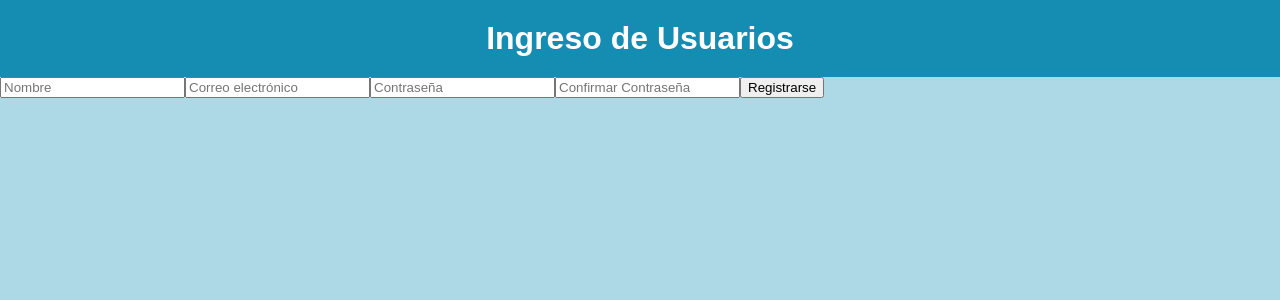
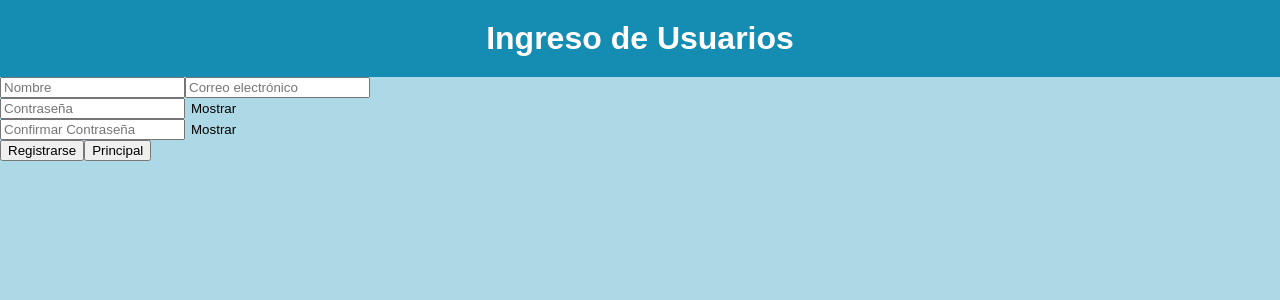
Before and after one commit to Kdnastone/loginuserapp, a React (Vite) app: page /register in a window 1280 px wide. Shown: the top 300 px of the page. Built offline with nearby package versions, Linux system fonts and the light colour scheme.

Commit message:
fix: update password visibility toggle logic and improve button alignment

```diff
--- a/src/pages/Login.jsx
+++ b/src/pages/Login.jsx
@@ -1,111 +1,118 @@
 // Importar los hooks necesarios de React
-import { useState, useEffect } from "react";
+import { useState } from "react";
 
-// Importar este hook de react-router-dom que permite navegar entre las diferentes rutas de la aplicación.
-import { useNavigate, Link} from "react-router-dom";
+// Importar el hook de react-router-dom para la navegación
+import { useNavigate, Link } from "react-router-dom";
 
-// Importar el hook useDispatch que permite acceder a la función dispatch de Redux, que se utiliza para enviar acciones al stoer.
+// Importar el hook useDispatch para acceder a Redux
 import { useDispatch } from "react-redux";
 
-// Importar las funciones del loginSlice para autenticación.
-import {
-  loginRequest,
-  loginSuccess,
-  loginFailure
-} from "../redux/loginSlice";
+// Importar las funciones del loginSlice para el manejo de autenticación
+import { loginRequest, loginSuccess, loginFailure } from "../redux/loginSlice";
 
 function Login() {
   // Hook para acceder al dispatch de Redux
   const dispatch = useDispatch();
-  // Hook para navegar entre rutas
+  // Hook para navegar entre rutas de la aplicación
   const navigate = useNavigate();
 
   // Estado para almacenar el correo y la contraseña ingresados por el usuario
   const [email, setEmail] = useState("");
   const [password, setPassword] = useState("");
+  const [showPassword, setShowPassword] = useState(false);
 
-  // Estado para almacenar mensajes de error posibles en el formulario
+  // Estado para almacenar mensajes de error en el formulario
   const [error, setError] = useState("");
-
-  // useEffect para almacenar los datos en sessionStorage
-  useEffect(() => {
-    sessionStorage.setItem("email", email);
-    sessionStorage.setItem("password", password);
-  }, [email, password]);
 
   // Función para manejar el envío del formulario
   const handleSubmit = async (e) => {
     // Previene la recarga de la página al enviar el formulario
     e.preventDefault();
 
-    // Verificación básica de que el e-mail contenga '@' y '.com'
-    if (!email.includes("@") || !email.includes(".com")) {
-      // Mensaje de error si el e-mail es inválido
-      alert("Por favor, ingresa un correo electrónico válido.");
-      // Detiene la ejecución de la función si el e-mail es inválido
+    // Validación básica para comprobar que los campos no estén vacíos
+    if (!email || !password) {
+      alert("Por favor, completa todos los campos.");
+      // Termina la ejecución si hay campos vacíos
       return;
     }
 
+    // Restablecer el mensaje de error antes de la validación
     setError("");
 
+    // Recuperar datos del sessionStorage para la verificación
+    const storedEmail = sessionStorage.getItem("email");
+    const storedPassword = sessionStorage.getItem("password");
+
+    // Iniciar el proceso de inicio de sesión
     dispatch(loginRequest());
 
-    try {
-      // Registro exitoso
+    // Verificar si los datos ingresados coinciden con los almacenados
+    if (email === storedEmail && password === storedPassword) {
+      // Marcar el inicio de sesión como eixtoso
       dispatch(loginSuccess({ email, password }));
-      // Redirigir al login
+      // Mostrar un mensaje de éxito
+      alert("¡Inicio de sesión exitoso!");
+      // Redirigir al usuario a la página principal
       navigate("/home");
-    } catch (err) {
-      dispatch(loginFailure(err.message));
-      // Mostrar mensaje de error
-      setError(err.message);
-    } finally {
-      // Desactivar el estado de carga
-      setLoading(false);
+    } else {
+      // Si las credenciales no coinciden, establecer el mensaje de error
+      setError("Credenciales incorrectas.");
+      // Marcar el inicio de sesión como fallido
+      dispatch(loginFailure("Credenciales incorrectas."));
     }
   };
 
-
   return (
     <form onSubmit={handleSubmit}>
-      {/* Muestra el mensaje de error si existe */}
+      {/* Mostrar mensaje de error si existe */}
       {error && <div className="error-message">{error}</div>}
 
       <input
-        // Cambiado a tipo 'e-mail' para mejor validación del navegador
-        type="email"
-        // Texto del placeholder actualizado
+        type="text"
+        // Placeholder para el campo de correo
         placeholder="Correo electrónico"
-        // Establece el valor del input como el estado del correo
+        // Valor controlado para el estado 'email'
         value={email}
-        // Actualiza el estado con el valor ingresado
+        // Actualiza el estado 'email'
         onChange={(e) => setEmail(e.target.value)}
-        // Hace que el campo sea obligatorio
-        required
       />
 
-      <input
-        // Campo para la contraseña
-        type="password"
-        // Texto del placeholder para la contraseña
-        placeholder="Contraseña"
-        // Establece el valor del input como el estado de la contraseña
-        value={password}
-        // Actualiza el estado con el valor ingresado
-        onChange={(e) => setPassword(e.target.value)}
-        // Hace que el campo sea obligatorio
-        required
-      />
+      <div style={{ position: "relative" }}>
+        {" "}
+        {/* Contenedor relativo para el campo de contraseña */}
+        <input
+          // Cambia entre 'text' y 'password'
+          type={showPassword ? "text" : "password"}
+          placeholder="Contraseña"
+          value={password}
+          onChange={(e) => setPassword(e.target.value)}
+        />
+        <button
+          type="button"
+          // Cambia el estado de showPassword
+          onClick={() => setShowPassword(!showPassword)}
+          style={{
+            border: "none",
+            background: "none",
+            cursor: "pointer",
+          }}
+        >
+          {/* Teto del botón cambia según el estado */}
+          {showPassword ? "Ocultar" : "Mostrar"}
+        </button>
+      </div>
 
       {/* Botón para enviar el formulario */}
-      <button type="submit">Iniciar sesión</button>
+      <Link to="/home">
+        <button type="button">Iniciar Sesión</button>
+      </Link>
 
-      {/* Botón para recuperar la contraseña, usando Link */}
+      {/* Botón para recuperar la contraseña, utilizando Link para la navegación */}
       <Link to="/recovery">
         <button type="button">Recuperar contraseña</button>
       </Link>
 
-      {/* Botón para registrar un usuario, usando Link */}
+      {/* Botón para registrar un nuevo usuario, utilizando Link para la navegación */}
       <Link to="/register">
         <button type="button">Registrar Usuario</button>
       </Link>
--- a/src/pages/Recovery.jsx
+++ b/src/pages/Recovery.jsx
@@ -13,7 +13,6 @@ import {
   recoverySuccess,
   recoveryFailure,
 } from "../redux/recoverySlice";
-
 
 function Recovery() {
   // Hook para acceder a la función dispatch de Redux
@@ -39,7 +38,7 @@ function Recovery() {
 
     // Verificación de que el campo de correo no esté vacío
     if (!email) {
-      setError("Por favor, ingrese su correo electrónico.");
+      alert("Por favor, ingrese su correo electrónico.");
       return;
     }
 
@@ -50,9 +49,6 @@ function Recovery() {
     dispatch(recoveryRequest());
 
     try {
-      // Aquí simularías la lógica para enviar un correo de recuperación
-      // Por ejemplo, podrías hacer una llamada a una API para enviar el correo
-
       // Simulamos una respuesta exitosa
       dispatch(recoverySuccess({ email }));
       // Redirigir a una página de confirmación
@@ -75,12 +71,16 @@ function Recovery() {
         placeholder="Correo electrónico"
         value={email}
         onChange={(e) => setEmail(e.target.value)}
-        required
       />
 
       {/* Botón para enviar el formulario */}
       <button type="submit" disabled={loading}>
         {loading ? "Enviando..." : "Recuperar Contraseña"}
+      </button>
+
+      {/* Botón para regresar a la página de inicio de sesión */}
+      <button type="button" onClick={() => navigate("/login")}>
+        Principal
       </button>
     </form>
   );
--- a/src/pages/Register.jsx
+++ b/src/pages/Register.jsx
@@ -4,10 +4,10 @@ import { useState } from "react";
 // Importar este hook de react-router-dom que permite navegar entre las diferentes rutas de la aplicación.
 import { useNavigate } from "react-router-dom";
 
-// Importar el hook useDispatch que permite acceder a la función dispatch de Redux, que se utiliza para enviar acciones al stoer.
+// Importar el hook useDispatch que permite acceder a la función dispatch de Redux, que se utiliza para enviar acciones al store.
 import { useDispatch } from "react-redux";
 
-// Importar llas funciones de registerSlice para el registro de usuarios
+// Importar las funciones de registerSlice para el registro de usuarios
 import {
   registerRequest,
   registerSuccess,
@@ -20,7 +20,7 @@ function Register() {
   // Hook para navegar entre rutas
   const navigate = useNavigate();
 
-  // Estado para almacenar el nombre, correo, la contraseña y la confirmación de la contraseña, datos ingresados por el usuario
+  // Estado para almacenar el nombre, correo, la contraseña y la confirmación de la contraseña
   const [name, setName] = useState("");
   const [email, setEmail] = useState("");
   const [password, setPassword] = useState("");
@@ -32,38 +32,37 @@ function Register() {
   // Estado para almacenar el estado de carga del formulario
   const [loading, setLoading] = useState(false);
 
+  // Estado para mostrar/ocultar contraseñas
+  const [showPassword, setShowPassword] = useState(false);
+  const [showConfirmPassword, setShowConfirmPassword] = useState(false);
+
   // Funciones de validación
   const validateForm = () => {
     // Verificación de campos vacíos
     if (!name || !email || !password || !confirmPassword) {
-      return "Todos los campos son obligatorios.";
+      alert("Todos los campos son obligatorios.");
+      return false;
     }
     // Verificación básica de que el e-mail contenga '@' y '.com'
     if (!email.includes("@") || !email.includes(".com")) {
-      return "Por favor, ingrese un correo electrónico válido.";
+      alert("Por favor, ingrese un correo electrónico válido.");
+      return false;
     }
     // Verificación de que las contraseñas coincidan
     if (password !== confirmPassword) {
-      return "Las contraseñas no coinciden.";
+      alert("Las contraseñas no coinciden.");
+      return false;
     }
     // Sin errores
-    return null;
+    return true;
   };
 
   // Manejo del envío del formulario
-  // Asíncrona para manejar la lógica de registro de usuario
   const handleSubmit = async (e) => {
     e.preventDefault();
 
-    // Validar el formulario
-    const validationError = validateForm();
-    if (validationError) {
-      // Mostrar mensaje de error
-      setError(validationError);
-      return;
-    }
-    // Limpiar errores
-    setError("");
+    // Validación antes de enviar datos
+    if (!validateForm()) return;
     // Activar el estado de carga
     setLoading(true);
 
@@ -72,14 +71,18 @@ function Register() {
     sessionStorage.setItem("email", email);
     sessionStorage.setItem("password", password);
 
+    // Enviar acción de solicitud de registro
     dispatch(registerRequest());
 
     try {
       // Registro exitoso
       dispatch(registerSuccess({ name, email, password }));
+      // Mostrar mensaje de éxito
+      alert("¡Usuario registrado exitosamente!");
       // Redirigir al login
       navigate("/login");
     } catch (err) {
+      // Enviar acción de fallo de registro
       dispatch(registerFailure(err.message));
       // Mostrar mensaje de error
       setError(err.message);
@@ -101,42 +104,75 @@ function Register() {
         value={name}
         // Actualiza el estado 'name' con el valor ingresado por el usuario
         onChange={(e) => setName(e.target.value)}
-        required
       />
 
       <input
-        // Campo tipo 'e-mail' para mejor validación del navegador
-        type="email"
+        // Campo para el correo electrónico
+        type="text"
         placeholder="Correo electrónico"
         value={email}
-        // Actualiza el estado 'e-mail' con el valor ingresado por el usuario
+        // Actualiza el estado 'email' con el valor ingresado por el usuario
         onChange={(e) => setEmail(e.target.value)}
-        required
       />
 
+      <div style={{ position: "relative" }}>
+        {/* Contenedor relativo para el campo de contraseña */}
         <input
-        // Campo para la contraseña
-        type="password"
+          // Cambia entre 'text' y 'password' según el estado de showPassword
+          type={showPassword ? "text" : "password"}
           placeholder="Contraseña"
           value={password}
           // Actualiza el estado 'password' con el valor ingresado por el usuario
           onChange={(e) => setPassword(e.target.value)}
-        required
         />
+        <button
+          type="button"
+          // Cambia el estado de showPassword
+          onClick={() => setShowPassword(!showPassword)}
+          style={{
+            border: "none",
+            background: "none",
+            cursor: "pointer",
+          }}
+        >
+          {/* Texto del botón cambia según el estado */}
+          {showPassword ? "Ocultar" : "Mostrar"}
+        </button>
+      </div>
 
+      <div style={{ position: "relative" }}>
+        {/* Contenedor relativo para el campo de confirmación de contraseña */}
         <input
-        // Campo para la confirmación de la contraseña
-        type="password"
+          // Cambia entre 'text' y 'password' según el estado de showConfirmPassword
+          type={showConfirmPassword ? "text" : "password"}
           placeholder="Confirmar Contraseña"
           value={confirmPassword}
-        // Actualiza el estado 'confirmPassword' con el avlor ingresado por el usuario
+          // Actualiza el estado 'confirmPassword' con el valor ingresado por el usuario
           onChange={(e) => setConfirmPassword(e.target.value)}
-        required
         />
+        <button
+          type="button"
+          // Cambia el estado de showConfirmPassword
+          onClick={() => setShowConfirmPassword(!showConfirmPassword)}
+          style={{
+            border: "none",
+            background: "none",
+            cursor: "pointer",
+          }}
+        >
+          {/* Texto del botón cambia según el estado */}
+          {showConfirmPassword ? "Ocultar" : "Mostrar"}
+        </button>
+      </div>
 
-      {/* Botón deshabilitado si está en carga*/}
+      {/* Botón deshabilitado si está en carga */}
       <button type="submit" disabled={loading}>
         {loading ? "Cargando..." : "Registrarse"}
+      </button>
+
+      {/* Botón para regresar a la página de inicio de sesión */}
+      <button type="button" onClick={() => navigate("/login")}>
+        Principal
       </button>
     </form>
   );
```
Lines whose indentation alone changed are shown as unchanged.
